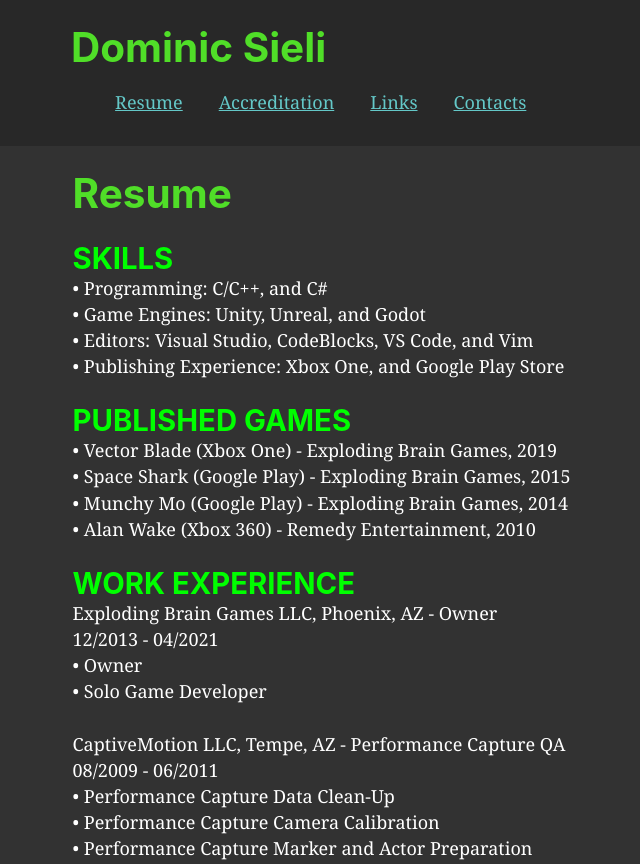
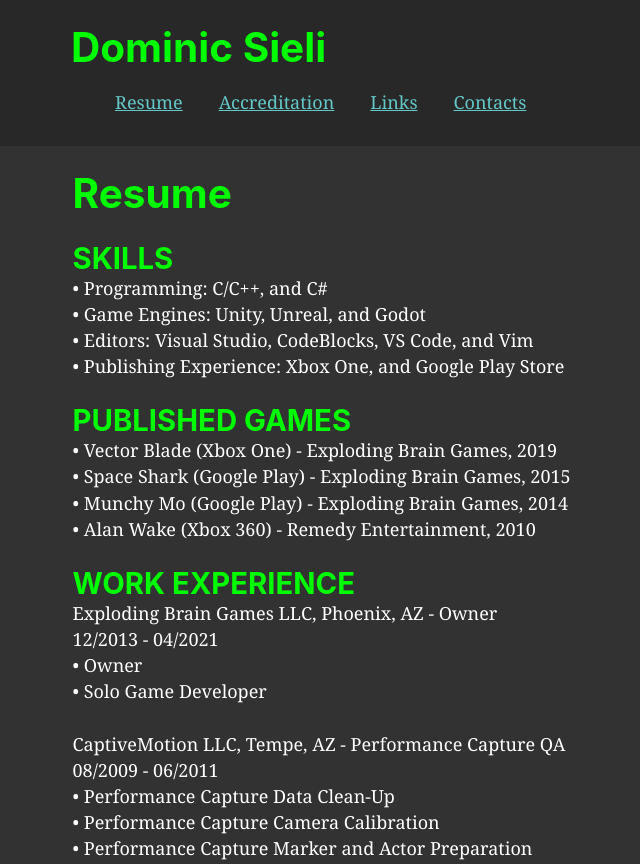
Before and after one commit to DominicSieli/resume, a Gatsby site: page / in a window 1280 px wide. Shown: the top 864 px of the page, without its empty margins (107-747 px from the left). Built offline with nearby package versions, Linux system fonts and the light colour scheme; Gatsby itself is replaced by a stand-in of ours.

Commit message:
Updated colors

```diff
--- a/src/components/header.js
+++ b/src/components/header.js
@@ -20,7 +20,7 @@ const Header = ({ siteTitle, menuLinks }) => (
         <Link
           to="/"
           style={{
-            color: `#50DE28`,
+            color: `#00FF00`,
             textDecoration: `none`,
           }}
         >
--- a/src/components/layout.css
+++ b/src/components/layout.css
@@ -231,7 +231,7 @@ h1 {
   padding-right: 0;
   padding-top: 0;
   margin-bottom: 1.45rem;
-  color: rgb(80, 222, 40);
+  color: rgb(0, 255, 0);
   font-family: -apple-system, BlinkMacSystemFont, Segoe UI, Roboto, Oxygen,
     Ubuntu, Cantarell, Fira Sans, Droid Sans, Helvetica Neue, sans-serif;
   font-weight: bold;
```
